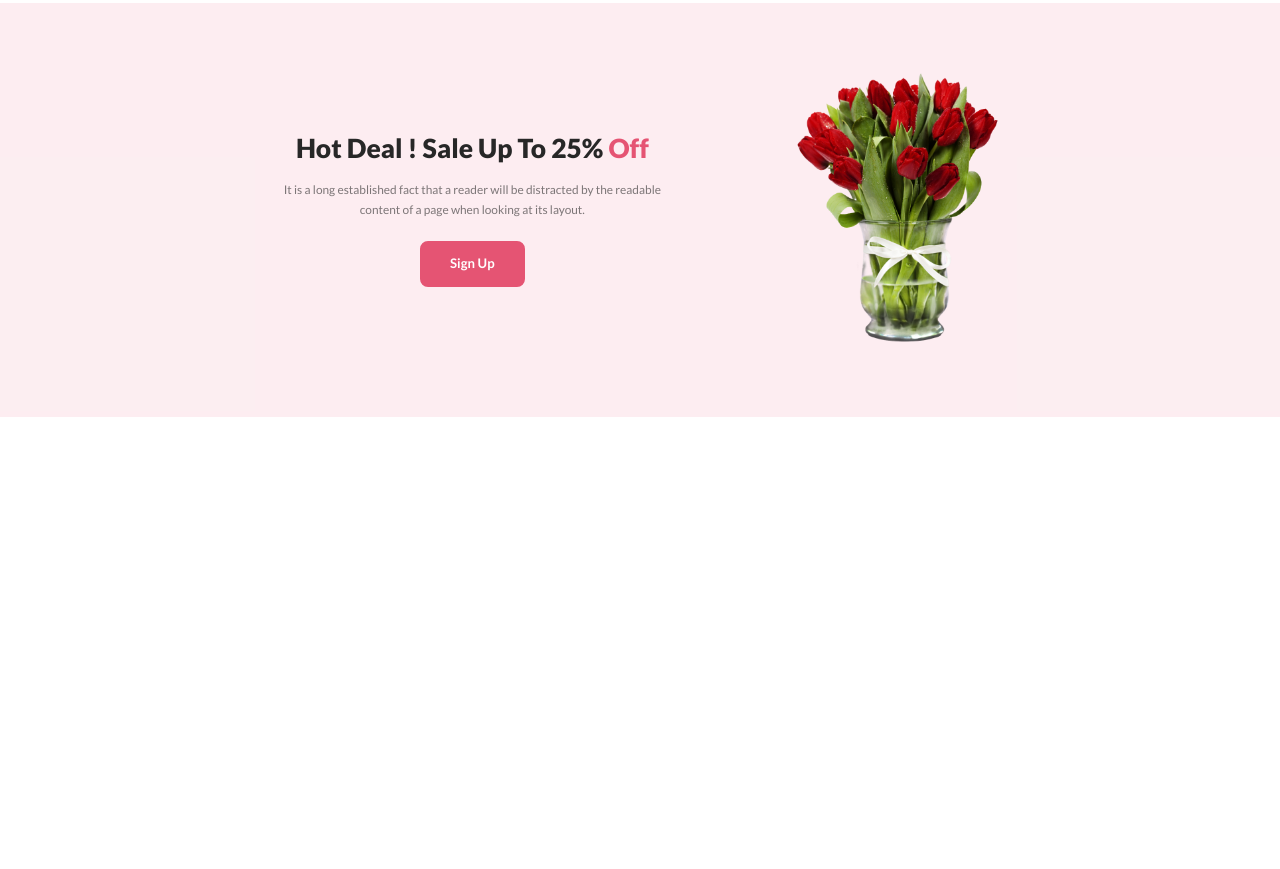
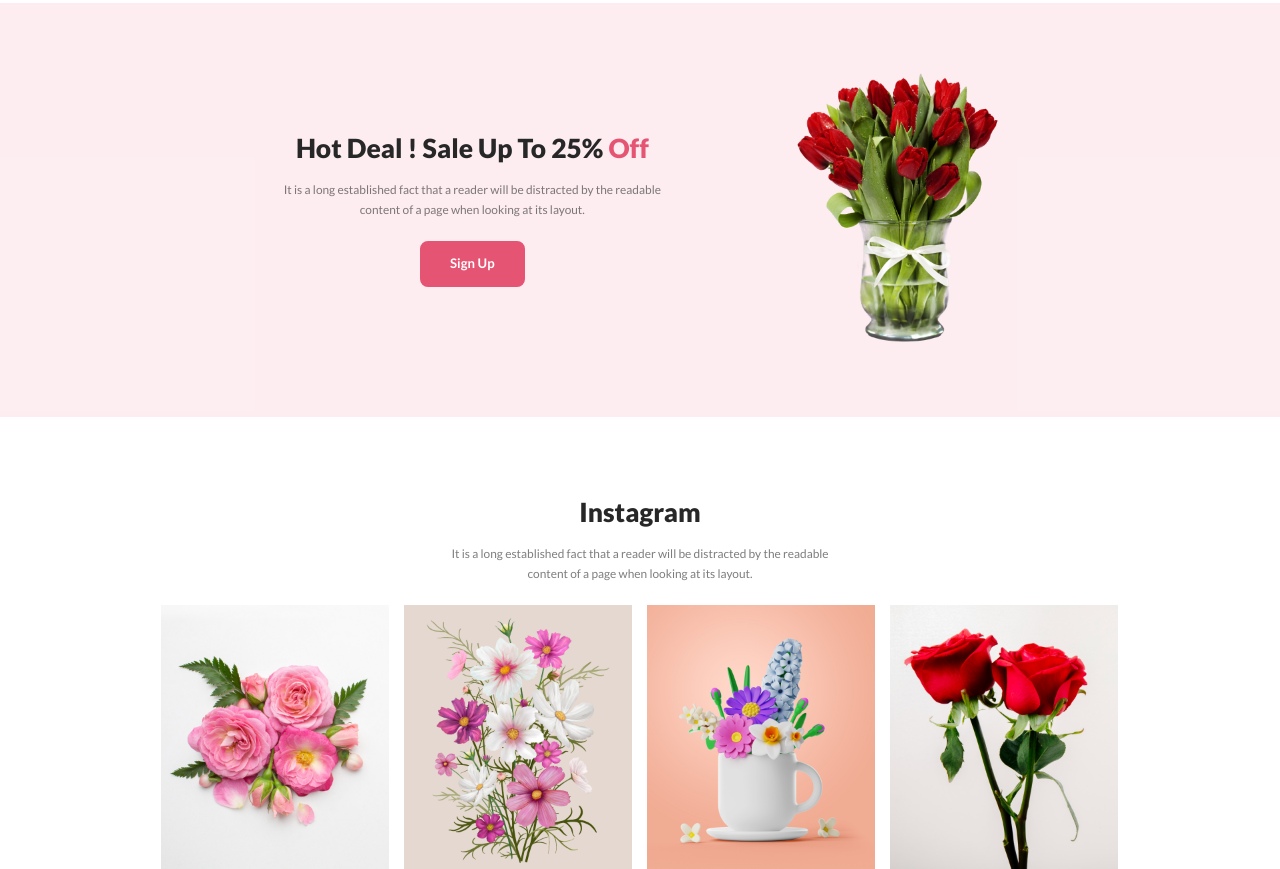
Before and after one commit to jiadalfahmid/Flower-shop, a plain HTML site: page index.html in a window 1280 px wide. Shown: the part 1622-2491 px from the top of the page. Before the commit the page ends 2119 px from the top, so only its background shows below. Drawn offline with Linux system fonts and the light colour scheme.

Commit message:
Instagram section added

```diff
--- a/css/style.css
+++ b/css/style.css
@@ -183,4 +183,27 @@
   width: 211.61px;
 }
 /* offer section ends */
+/* instagram section starts */
+.insta{
+  margin-top: 90px auto;
+  display: flex;
+  flex-direction: column;
+}
+.insta .insta-images{
+  width: 228px;
+  height: 264px;
+  display: flex;
+  align-items: center;
+  justify-content: space-evenly;
+  gap: 15px;
+}
+.insta-images img{
+  width: 100%;
+  height: 100%;
+}
+
+.insta p{
+  margin: 0px auto 21.12px;
+}
+/* instagram section ends */
 /* body ends */
--- a/index.html
+++ b/index.html
@@ -78,5 +78,12 @@
     </div>
    </section>
   <!-- offer section ends -->
+   <!-- instagram section starts -->
+   <section class="insta container">
+    <h2 class="title">Instagram</h2>
+    <p class="para">It is a long established fact that a reader will be distracted by the readable content of a page when looking at its layout.</p>
+    <div class="insta-images"><img src="./images/pink rose.png" alt=""><img src="./images/purple.png" alt=""><img src="./images/mug.png" alt=""><img src="./images/red rose.png" alt=""></div>
+  </section>
+ <!-- instagram section ends -->
 </body>
 </html>
```
